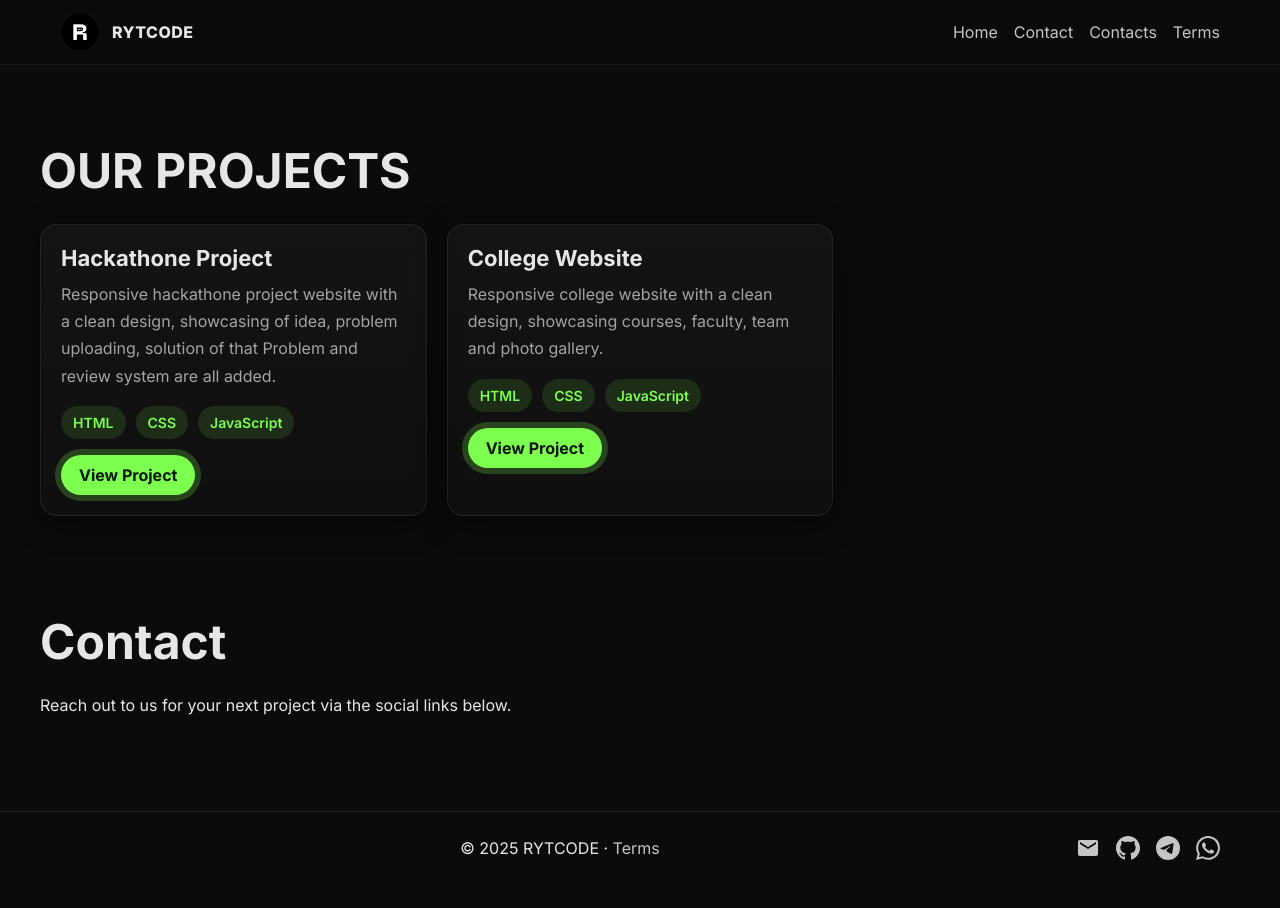
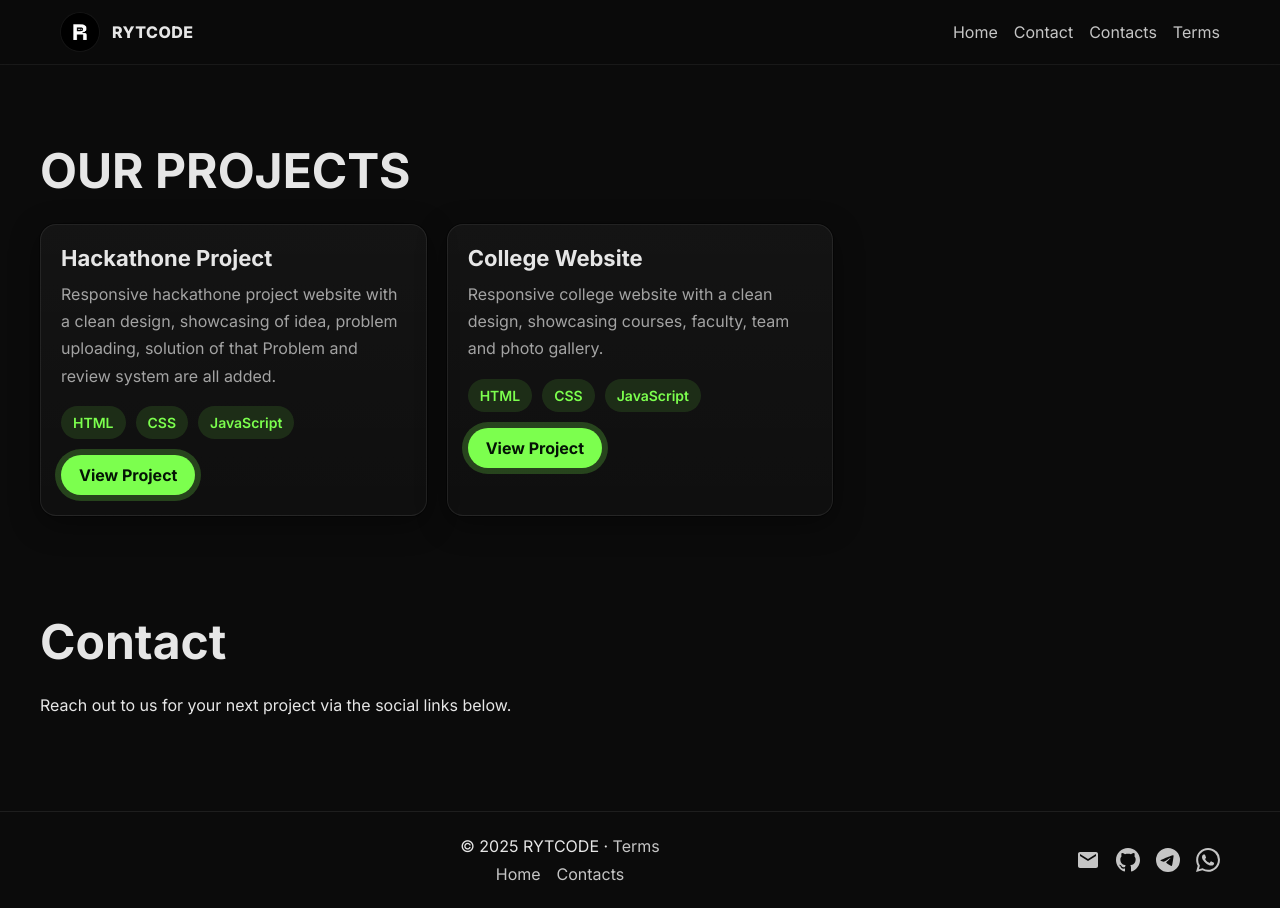
Before and after one commit to Thana-Ram06/project.ryt, a plain HTML site: page index.html in a window 1280 px wide. Before the commit the page ends 884 px from the top, so only its background shows below. Drawn offline with Linux system fonts and the light colour scheme.

Commit message:
Footer: center Home and Contacts under Terms across pages

```diff
--- a/index.html
+++ b/index.html
@@ -78,6 +78,10 @@
         <div class="container footer-inner">
             <div class="footer-center-only">
                 <p style="margin:0;">© <span id="year"></span> RYTCODE · <a href="/terms.html" class="footer-link">Terms</a></p>
+                <div class="footer-links-below" style="margin-top:8px">
+                    <a class="footer-link" href="/">Home</a>
+                    <a class="footer-link" href="/contacts.html">Contacts</a>
+                </div>
             </div>
             <div class="footer-right">
                 <a class="footer-link" href="mailto:rytcode97@gmail.com" aria-label="Email">
--- a/styles.css
+++ b/styles.css
@@ -155,7 +155,8 @@ body {
 .footer-left { display:none }
 .footer-center { display:none }
 .footer-right { display:flex; gap:16px }
-.footer-center-only { grid-column: 1/-1; width:100%; text-align:center }
+.footer-center-only { grid-column: 1/-1; width:100%; text-align:center; display:flex; flex-direction:column; align-items:center }
+.footer-links-below { display:flex; gap:16px }
 .footer-link {
     color: var(--text);
     text-decoration: none;
```
Also changed, not shown: contacts.html (+4 -0 lines), terms.html (+4 -0 lines).
